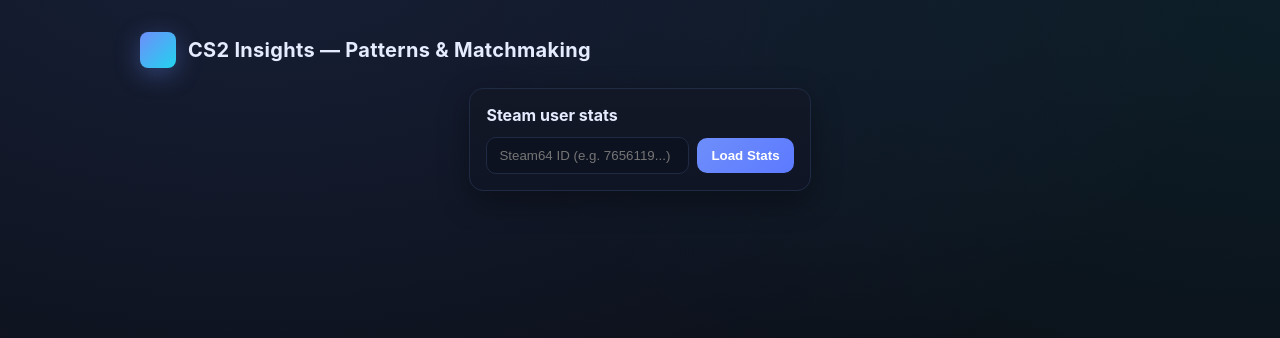
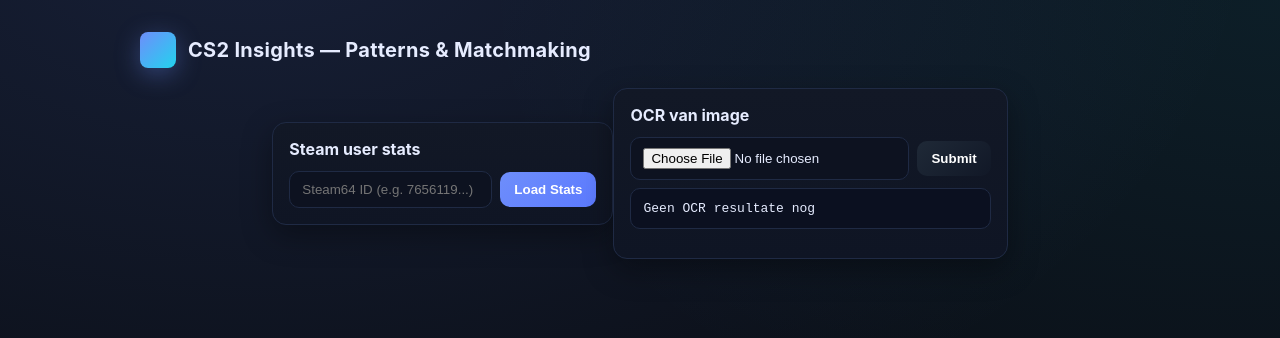
Before and after one commit to NSARG372-DA3/CS2-Frontend, a React (Create React App) app: page / in a window 1280 px wide. Shown: the top 338 px of the page. Built offline with nearby package versions, Linux system fonts and the light colour scheme.

Commit message:
Changes to be committed: 	modified:   Dockerfile 	modified:   docker-compose.yml 	modified:   src/App.js
Changes not staged for commit:
	modified:   Dockerfile
	modified:   docker-compose.yml

```diff
--- a/docker-compose.yml
+++ b/docker-compose.yml
@@ -6,4 +6,4 @@
     container_name: cs2-frontend
     restart: unless-stopped
     ports:
-      - "3000:80"
+      - "3000:3000"
--- a/src/App.js
+++ b/src/App.js
@@ -391,7 +391,7 @@
           )}
         </section>
 
-        {/* <section className="card">
+         <section className="card">
           <h3>OCR van image</h3>
           <form onSubmit={uploadImage} className="row">
             <input
@@ -411,7 +411,7 @@
               ? JSON.stringify(ocrResult, null, 2)
               : "Geen OCR resultate nog"}
           </pre>
-        </section> */}
+        </section>
       </div>
     </div>
   );
```
Also changed, not shown: 1 other file (tests, documents, lock files or other folders).
